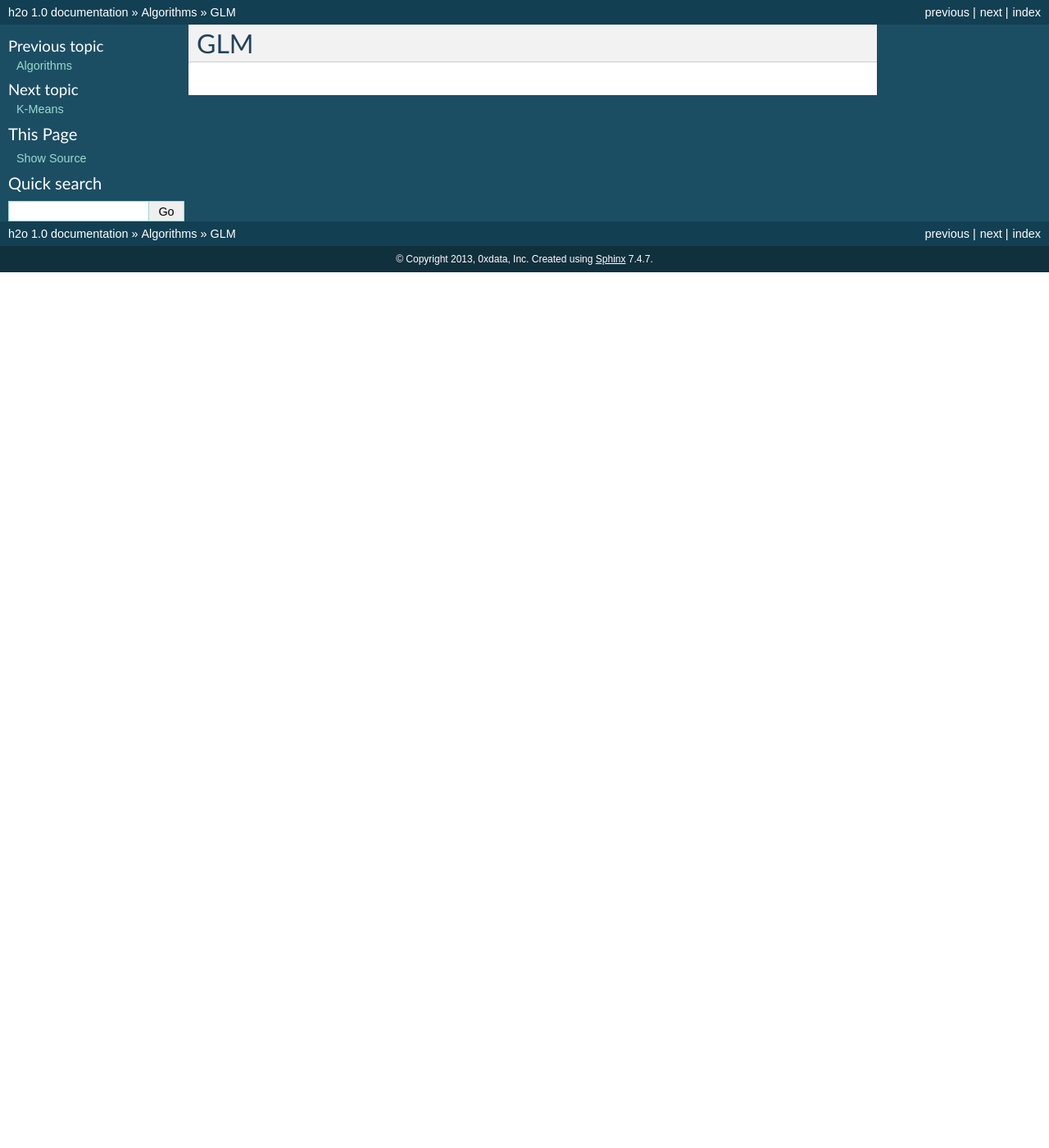
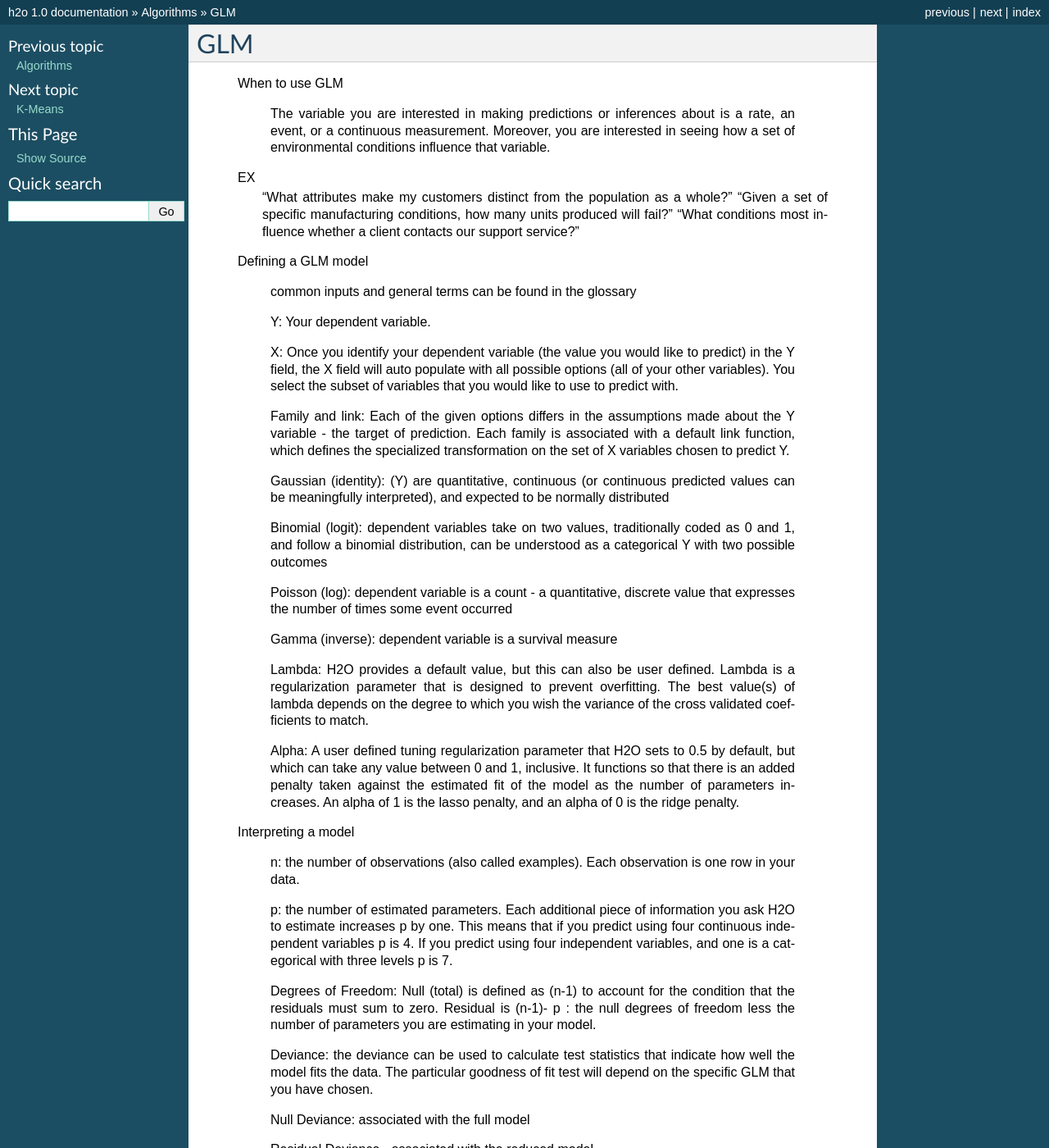
Before and after one commit to devinshields/h2odocs, a Sphinx documentation site: the page built from source/algorithms/glm.rst, in a window 1280 px wide and 1400 px high. Shown: the whole window at 82% size. Built offline with Sphinx 7.4.7, drawn with Linux system fonts in a browser that asks for light colours; formulas are drawn with MathJax 3; some of the changed text lies outside the part shown.

Commit message:
added general algo terms to glossary and basic instructions to glm user guide

```diff
--- a/source/algorithms/glm.rst
+++ b/source/algorithms/glm.rst
@@ -1,3 +1,53 @@
 
 GLM
 ---
+
+   When to use GLM
+
+	The variable you are interested in making predictions or inferences about is a rate, an event, or a 	continuous measurement. Moreover, you are interested in seeing how a set of environmental conditions 	influence that variable.
+
+   EX
+	"What attributes make my customers distinct from the population as a whole?"
+   	"Given a set of specific manufacturing conditions, how many units produced will fail?"
+   	"What conditions most influence whether a client contacts our support service?"
+
+
+   Defining a GLM model
+
+	common inputs and general terms can be found in the glossary
+
+
+	Y: Your dependent variable.
+
+	X: Once you identify your dependent variable (the value you would like to predict) in the Y field, 	the X field will auto populate with all possible options (all of your other variables).  You select 	the subset of variables that you would like to use to predict with.
+
+	Family and link:  Each of the given options differs in the assumptions made about the Y variable - the 	target of prediction. Each family is associated with a default link function, which defines the 	specialized transformation on the set of X variables chosen to predict Y.
+
+	Gaussian (identity): (Y) are quantitative, continuous (or continuous predicted values can be 			meaningfully interpreted), and expected to be normally distributed
+
+	Binomial (logit): dependent variables take on two values, traditionally coded as 0 and 1, and follow a 		binomial distribution, can be understood as a categorical Y with two possible outcomes
+
+	Poisson  (log): dependent variable is a count - a quantitative, discrete value that expresses the 		number of times some event occurred
+
+	Gamma  (inverse): dependent variable is a survival measure
+
+	Lambda: H2O provides a default value, but this can also be user defined. Lambda is a regularization 		parameter that is designed to prevent overfitting. The best value(s) of lambda depends on the degree 	to 	which you wish the variance of the cross validated coefficients to match.
+
+	Alpha:   A user defined tuning regularization parameter that H2O sets to 0.5 by default, but which can 	take 	any value between 0 and 1, inclusive.  It functions so that there is an added penalty taken against the 	estimated fit of the model as the number of parameters increases. An alpha of 1 is the 	lasso penalty, and an 	alpha of 0 is the ridge penalty.
+
+   Interpreting a model
+
+	n: the number of observations (also called examples). Each observation is one row in your data.
+
+	p: the number of estimated parameters. Each additional piece of information you ask H2O to estimate 		increases p by one. This means that if you predict using four continuous independent variables p is 4. 	If 	you predict using four independent variables, and one is a categorical with three levels p is 7.
+
+	Degrees of Freedom: Null (total) is defined as (n-1) to account for the condition that the residuals 	must 	sum to zero. Residual is (n-1)- p : the null degrees of freedom less the number of parameters you 	are 	estimating in your model.
+
+	Deviance: the deviance can be used to calculate test statistics that indicate how well the model fits 	the 	data. The particular goodness of fit test will depend on the specific GLM that you have chosen.
+
+	Null Deviance: associated with the full model
+
+	Residual Deviance - associated with the reduced model
+
+	AIC: A model selection criterial that penalizes models having large numbers of predictors. AIC stands for 	Akiaike information criterion. It is defined as
+	AIC = n ln SSEp - n ln n + 2p
```
